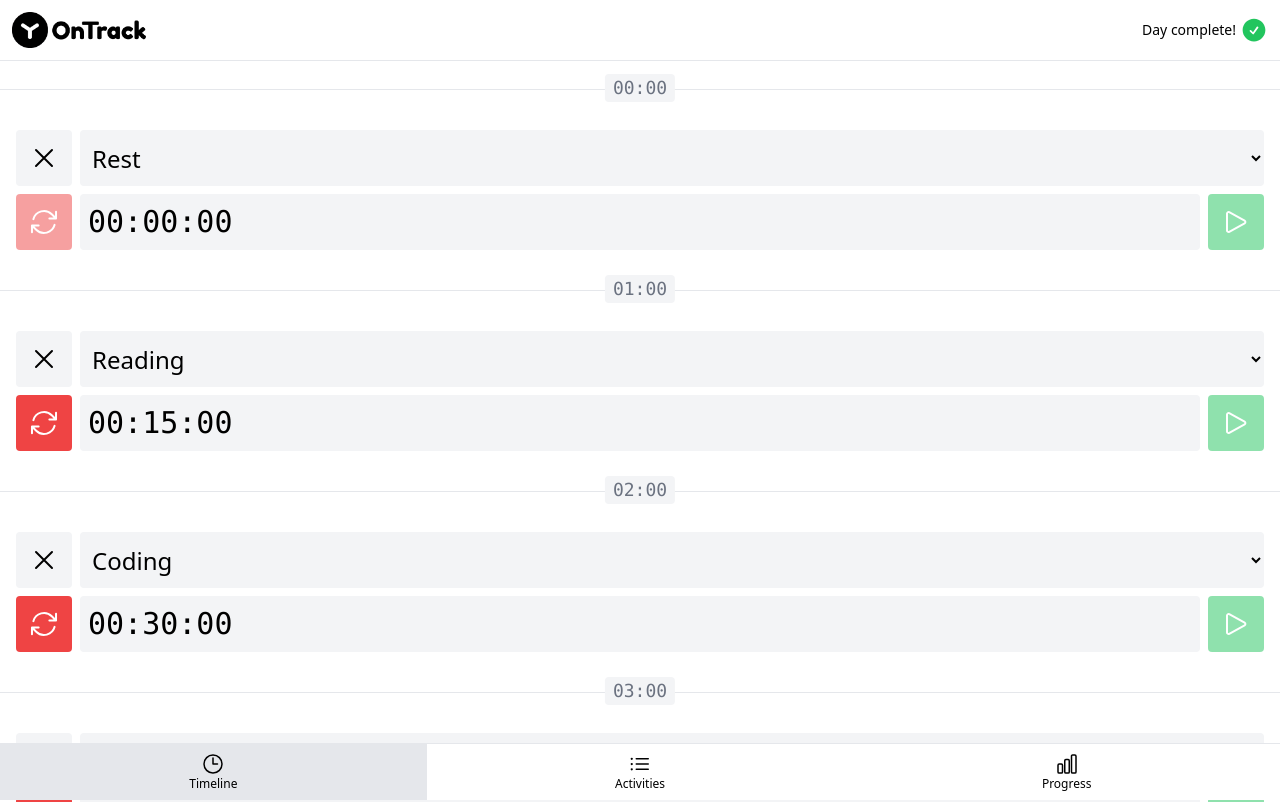
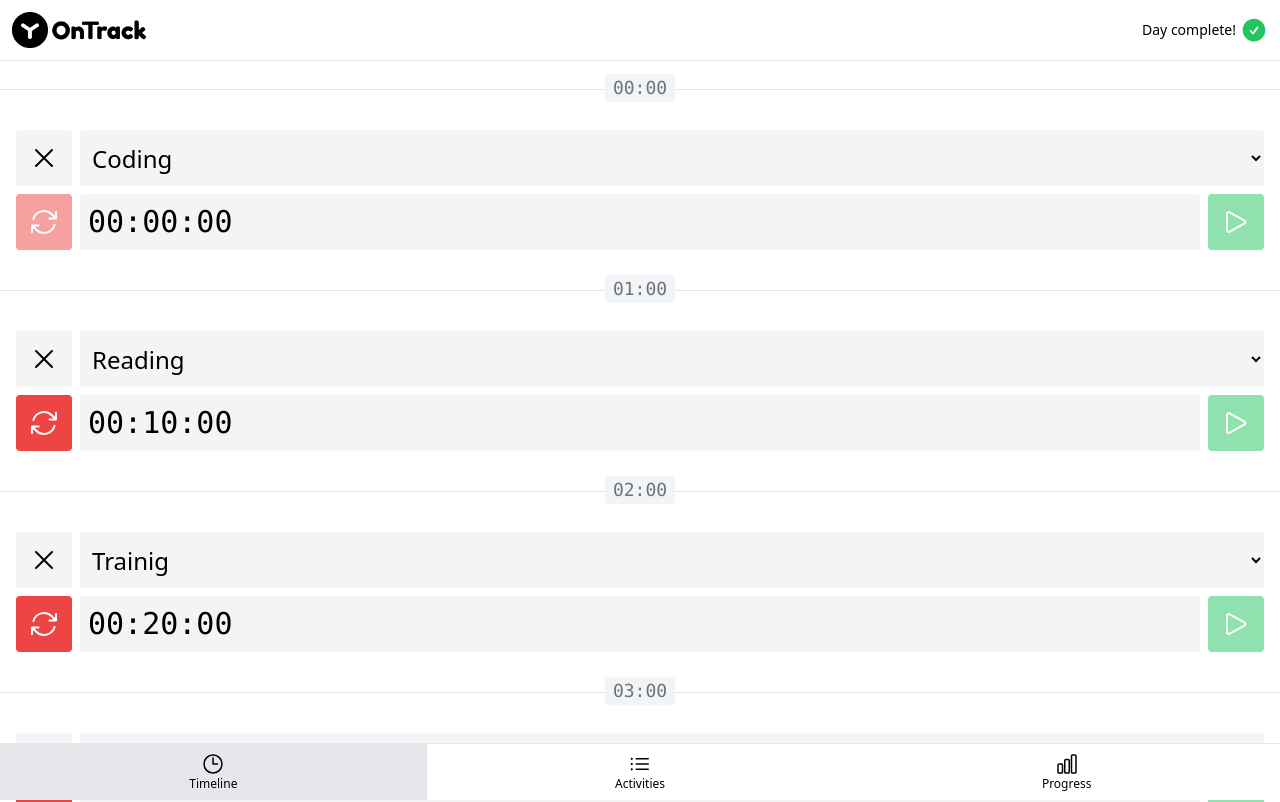
Before and after one commit to mkstas/vue-ontrack, a Vue app: page /#timeline in a window 1280 px wide. Shown: the top 802 px of the page. Built offline with nearby package versions, Linux system fonts and the light colour scheme.

Commit message:
dev: calculate remaining time

```diff
--- a/src/App.vue
+++ b/src/App.vue
@@ -59,6 +59,10 @@ const setTimelineItemActivity = (timelineItem, activity) => {
   timelineItem.activityId = activity.id;
 };
 
+const updateTimelineItemActivitySeconds = (timelineItem, activitySeconds) => {
+  timelineItem.activitySeconds += activitySeconds;
+};
+
 const setActivitySecondsToComplete = (activity, secondsToComplete) => {
   activity.secondsToComplete = secondsToComplete;
 };
@@ -76,10 +80,12 @@ const setActivitySecondsToComplete = (activity, secondsToComplete) => {
       :current-page="currentPage"
       ref="timeline"
       @set-timeline-item-activity="setTimelineItemActivity"
+      @update-timeline-item-activity-seconds="updateTimelineItemActivitySeconds"
     />
     <ActivitiesView
       v-show="currentPage === PAGE_ACTIVITIES"
       :activities="activities"
+      :timeline-items="timelineItems"
       @create-activity="createActivity"
       @delete-activity="deleteActivity"
       @set-activity-seconds-to-complete="setActivitySecondsToComplete"
--- a/src/components/Activity/ActivityItem.vue
+++ b/src/components/Activity/ActivityItem.vue
@@ -2,7 +2,12 @@
 import { TrashIcon } from '@heroicons/vue/24/outline';
 
 import { PERIOD_SELECT_OPTIONS, BUTTON_TYPE_DANGER } from '@/constans';
-import { isNumber, isActivityValid, isUndefined } from '@/validators';
+import {
+  isNumber,
+  isActivityValid,
+  isUndefined,
+  validateTimelineItems,
+} from '@/validators';
 
 import BaseButton from '../@ui/BaseButton.vue';
 import BaseSelect from '../@ui/BaseSelect.vue';
@@ -13,6 +18,11 @@ defineProps({
     type: Object,
     required: true,
     validator: isActivityValid,
+  },
+  timelineItems: {
+    type: Array,
+    required: true,
+    validator: validateTimelineItems,
   },
 });
 
@@ -41,6 +51,7 @@ const emit = defineEmits({
       <ActivitySecondsToComplete
         v-if="activity.secondsToComplete"
         :activity="activity"
+        :timeline-items="timelineItems"
       />
     </div>
   </li>
--- a/src/components/Activity/ActivitySecondsToComplete.vue
+++ b/src/components/Activity/ActivitySecondsToComplete.vue
@@ -1,20 +1,46 @@
 <script setup>
-import { formatSeconds } from '@/functions';
-import { isActivityValid } from '@/validators';
+import { computed } from 'vue';
 
-defineProps({
+import { getTotalActivitySeconds, formatSeconds } from '@/functions';
+import { isActivityValid, validateTimelineItems } from '@/validators';
+
+const props = defineProps({
   activity: {
     type: Object,
     required: true,
     validator: isActivityValid,
   },
+  timelineItems: {
+    type: Array,
+    required: true,
+    validator: validateTimelineItems,
+  },
 });
+
+const classes = computed(
+  () =>
+    `flex items-center rounded bg-purple-100 px-2 font-mono text-xl text-purple-600 ${colorClasses.value}`,
+);
+
+const colorClasses = computed(() =>
+  secondsDiff.value < 0
+    ? 'bg-red-100 text-red-600'
+    : 'bg-green-100 text-green-600',
+);
+
+const seconds = computed(
+  () => `${sign.value}${formatSeconds(secondsDiff.value)}`,
+);
+
+const sign = computed(() => (secondsDiff.value >= 0 ? '+' : '-'));
+
+const secondsDiff = computed(
+  () =>
+    getTotalActivitySeconds(props.activity, props.timelineItems) -
+    props.activity.secondsToComplete,
+);
 </script>
 
 <template>
-  <div
-    class="flex items-center rounded bg-purple-100 px-2 font-mono text-xl text-purple-600"
-  >
-    {{ formatSeconds(activity.secondsToComplete) }}
-  </div>
+  <div :class="classes">{{ seconds }}</div>
 </template>
--- a/src/components/timeline/TimelineItem.vue
+++ b/src/components/timeline/TimelineItem.vue
@@ -3,9 +3,10 @@ import { NULLABLE_ACTIVITY } from '@/constans';
 import {
   isTimelineItemValid,
   isActivityValid,
+  isHourValid,
+  isNumber,
   validateSelectOptions,
   validateActivities,
-  isHourValid,
 } from '@/validators';
 
 import BaseSelect from '../@ui/BaseSelect.vue';
@@ -32,6 +33,7 @@ const props = defineProps({
 const emit = defineEmits({
   selectActivity: isActivityValid,
   scrollToHour: isHourValid,
+  updateActivitySeconds: isNumber,
 });
 
 const findActivityById = (id) => {
@@ -60,6 +62,7 @@ const selectActivity = (id) => {
     <TimelineStopwatch
       :seconds="timelineItem.activitySeconds"
       :hour="timelineItem.hour"
+      @update-seconds="emit('updateActivitySeconds', $event)"
     />
   </li>
 </template>
--- a/src/components/timeline/TimelineStopwatch.vue
+++ b/src/components/timeline/TimelineStopwatch.vue
@@ -26,6 +26,10 @@ const props = defineProps({
   },
 });
 
+const emit = defineEmits({
+  updateSeconds: isNumber,
+});
+
 const seconds = ref(props.seconds);
 const isRunning = ref(false);
 
@@ -33,6 +37,8 @@ const isStartButtonDisabled = props.hour !== new Date().getHours();
 
 const start = () => {
   isRunning.value = setInterval(() => {
+    emit('updateSeconds', 1);
+
     seconds.value++;
   }, MILLISECONDS_IN_SECOND);
 };
@@ -45,6 +51,8 @@ const stop = () => {
 
 const reset = () => {
   stop();
+
+  emit('updateSeconds', -seconds.value);
 
   seconds.value = 0;
 };
--- a/src/functions.js
+++ b/src/functions.js
@@ -41,10 +41,18 @@ export const normalizeSelectValue = (value) => {
 export const generateTimelineItems = (activities) => {
   return [...Array(HOURS_IN_DAY).keys()].map((hour) => ({
     hour,
-    activityId: hour % 4 === 0 ? null : activities.value[hour % 2].id,
-    activitySeconds:
-      hour & (4 === 0) ? 0 : (15 * SECONDS_IN_MINUTE * hour) % SECONDS_IN_HOUR,
+    activityId: [0, 1, 2, 3, 4].includes(hour)
+      ? activities.value[hour % 3].id
+      : null,
+    activitySeconds: [0, 1, 2, 3, 4].includes(hour) ? hour * 600 : null,
   }));
+
+  // return [...Array(HOURS_IN_DAY).keys()].map((hour) => ({
+  //   hour,
+  //   activityId: hour % 4 === 0 ? null : activities.value[hour % 2].id,
+  //   activitySeconds:
+  //     hour & (4 === 0) ? 0 : (15 * SECONDS_IN_MINUTE * hour) % SECONDS_IN_HOUR,
+  // }));
 };
 
 export const generateActivities = () => {
@@ -78,3 +86,13 @@ export const generatePeriodSelectOptions = (periodsInMinutes) => {
     label: generatePeriodSelectOptionsLabel(periodInMinutes),
   }));
 };
+
+export const getTotalActivitySeconds = (activity, timelineItems) => {
+  return timelineItems
+    .filter((timelineItem) => timelineItem.activityId === activity.id)
+    .reduce(
+      (totalSeconds, timelineItem) =>
+        Math.round(timelineItem.activitySeconds + totalSeconds),
+      0,
+    );
+};
--- a/src/views/ActivitiesView.vue
+++ b/src/views/ActivitiesView.vue
@@ -1,5 +1,10 @@
 <script setup>
-import { isNumber, validateActivities, isActivityValid } from '@/validators';
+import {
+  isNumber,
+  validateActivities,
+  isActivityValid,
+  validateTimelineItems,
+} from '@/validators';
 
 import ActivityItem from '@/components/Activity/ActivityItem.vue';
 import TheActivityForm from '@/components/Activity/TheActivityForm.vue';
@@ -10,6 +15,11 @@ defineProps({
     type: Array,
     required: true,
     validator: validateActivities,
+  },
+  timelineItems: {
+    type: Array,
+    required: true,
+    validator: validateTimelineItems,
   },
 });
 
@@ -35,6 +45,7 @@ const setSecondsToComplete = (activity, secondsToComplete) => {
         v-for="activity in activities"
         :key="activity.id"
         :activity="activity"
+        :timeline-items="timelineItems"
         @delete="emit('deleteActivity', activity)"
         @set-seconds-to-complete="setSecondsToComplete(activity, $event)"
       />
--- a/src/views/TimelineView.vue
+++ b/src/views/TimelineView.vue
@@ -6,6 +6,7 @@ import {
   isActivityValid,
   isTimelineItemValid,
   isPageValid,
+  isNumber,
   validateTimelineItems,
   validateSelectOptions,
   validateActivities,
@@ -37,6 +38,11 @@ const props = defineProps({
 });
 
 const emit = defineEmits({
+  updateTimelineItemActivitySeconds(timelineItem, activitySeconds) {
+    return [isTimelineItemValid(timelineItem), isNumber(activitySeconds)].every(
+      Boolean,
+    );
+  },
   setTimelineItemActivity(timelineItem, activity) {
     return [isTimelineItemValid(timelineItem), isActivityValid(activity)].every(
       Boolean,
@@ -82,6 +88,9 @@ watchPostEffect(async () => {
         ref="timelineItemRefs"
         @select-activity="emit('setTimelineItemActivity', timelineItem, $event)"
         @scroll-to-hour="scrollToHour"
+        @update-activity-seconds="
+          emit('updateTimelineItemActivitySeconds', timelineItem, $event)
+        "
       />
     </ul>
   </div>
```
